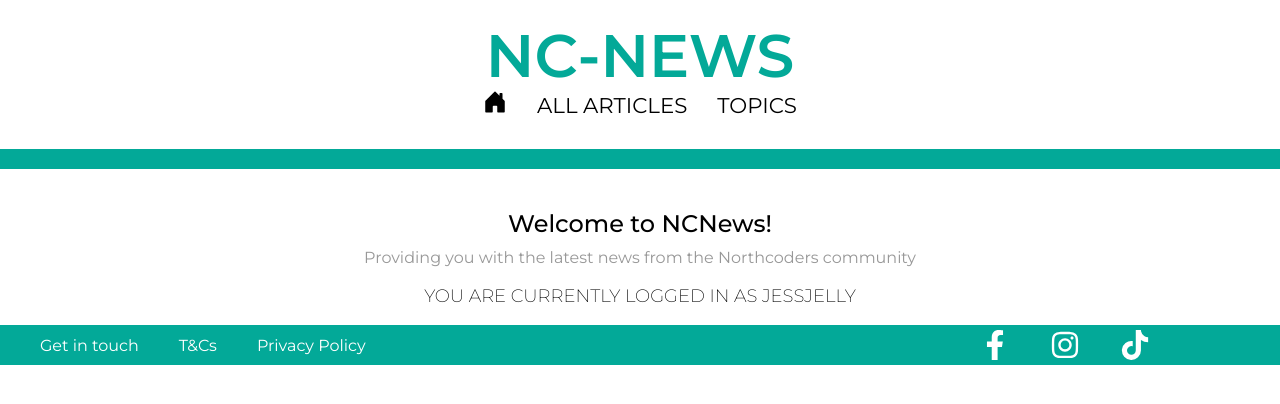
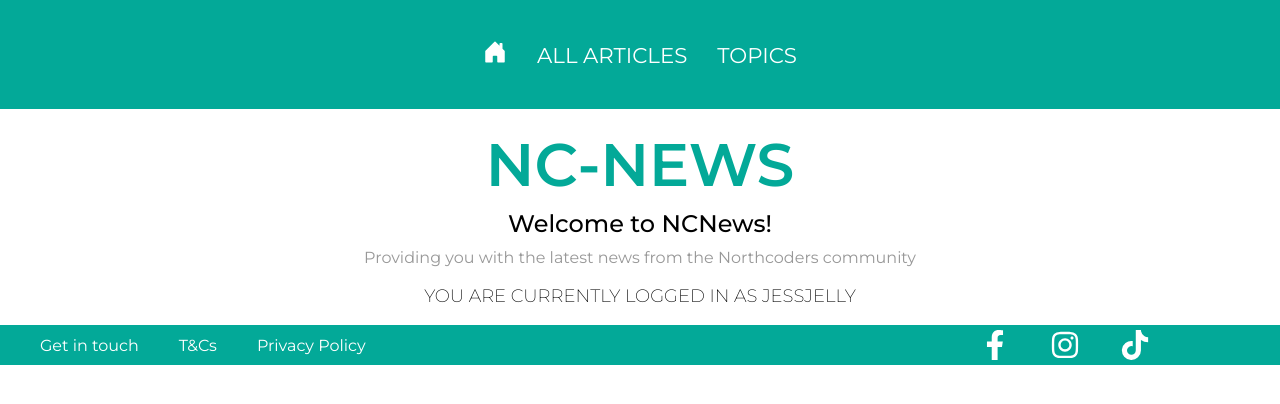
Before and after one commit to EmmaMaddocks/FE-NC-NEWS, a React (Create React App) app: page / in a window 1280 px wide. Shown: the top 404 px of the page. Built offline with nearby package versions, Linux system fonts and the light colour scheme; no server answers.

Commit message:
add link animation

```diff
--- a/src/App.css
+++ b/src/App.css
@@ -57,15 +57,15 @@ h3 {
 }
 
 nav {
-background-color: white;
-padding: 10px;
+background-color: rgb(3, 169, 152);
+padding: 40px;
 width: 100vw;
 display: flex;
 flex-direction: row;
 align-items: center;
 justify-content: center;
 gap: 30px;
-margin-bottom: 20px;
+
 }
 
 .article-container {
@@ -78,11 +78,11 @@ margin-bottom:50px;
 
 }
 
-.separator {
+/* .separator {
 height: 20px;
 background-color: rgb(3, 169, 152);
 margin-bottom: 20px;
-}
+} */
 
 .article-card {
     width: 500px;
@@ -149,7 +149,7 @@ gap: 10px;
     text-decoration: none;
     text-transform: uppercase;
     font-size: 16pt;
-    color: black;
+    color: white;
 }
 
 .topic-container {
@@ -290,12 +290,32 @@ width: 70%;
 
 }
 
-a.article-link {
+.article-link {
     text-decoration: none;
     text-transform: uppercase;
-    font-size: 12pt;
-    color: rgb(3, 169, 152);
+    font-size: 14pt;
+    color:  rgb(3, 169, 152);
+    position: relative;
 }
+
+  .article-link::before{
+    content: '';
+    position: absolute;
+    bottom: 0;
+    right: 0;
+    width: 0;
+    height: 2px;
+    background-color:  rgb(3, 169, 152);
+    transition: width 0.6s cubic-bezier(0.25, 1, 0.5, 1);
+  }
+
+  @media (hover: hover) and (pointer: fine) {
+    .article-link:hover::before{
+      left: 0;
+      right: auto;
+      width: 100%;
+    }
+  }
 
 .article-icons {
     font-size: 12pt;
@@ -547,3 +567,30 @@ select {
     align-items: center;
     justify-content: center;
 }
+
+.nav-link {
+    text-decoration: none;
+    text-transform: uppercase;
+    font-size: 16pt;
+    color: white;
+    position: relative;
+}
+
+  .nav-link::before{
+    content: '';
+    position: absolute;
+    bottom: 0;
+    right: 0;
+    width: 0;
+    height: 2px;
+    background-color: white;
+    transition: width 0.6s cubic-bezier(0.25, 1, 0.5, 1);
+  }
+
+  @media (hover: hover) and (pointer: fine) {
+    .nav-link:hover::before{
+      left: 0;
+      right: auto;
+      width: 100%;
+    }
+  }
--- a/src/App.js
+++ b/src/App.js
@@ -24,8 +24,8 @@ function App() {
   return (
     <BrowserRouter>
     <div className="App">
+    <Nav/>
     <Title/>
-    <Nav/>
     <Routes>
     <Route path="/articles" element={<AllArticles setArticles={setArticles} articles={articles} isLoading={isLoading} setIsLoading={setIsLoading} order={order} setOrderBy={setOrderBy}/>} />
 
--- a/src/components/nav.jsx
+++ b/src/components/nav.jsx
@@ -6,7 +6,7 @@ function Nav() {
     <div className="nav-bar">
       <nav>
         <Link to="/" className="nav-link">
-        <BsHouseDoorFill color="black" size={24}/>
+        <BsHouseDoorFill color="white" size={24}/>
         </Link>
         <Link to="/articles" className="nav-link">
           All articles
```
